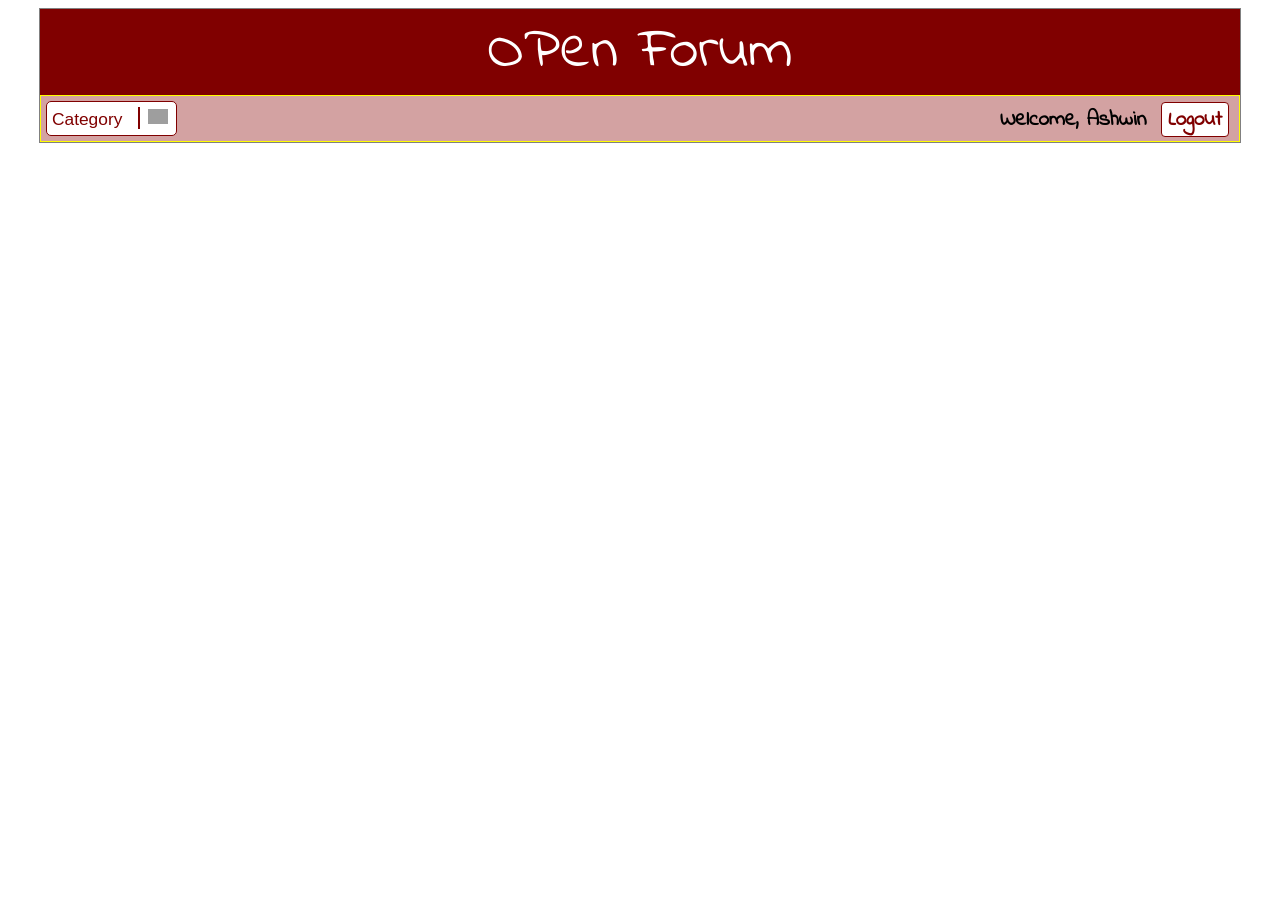
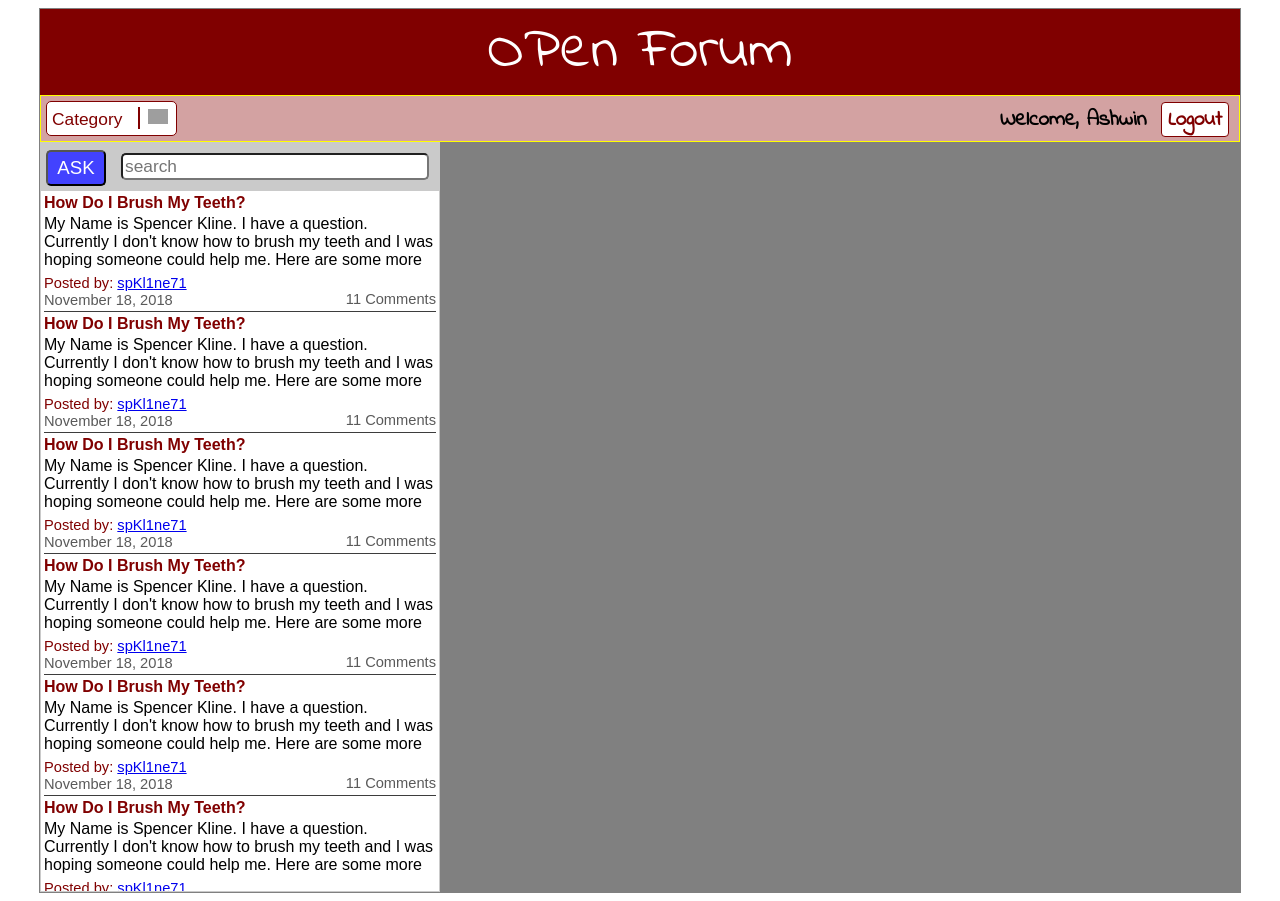
Before and after one commit to amahesh98/CS252_Forum, an Angular app in the folder public/: page / in a window 1280 px wide. Before the commit the page ends 800 px from the top, so only its background shows below. Built offline with nearby package versions, Linux system fonts and the light colour scheme; grey boxes are pictures that could not be loaded.

Commit message:
Questions HTML done;

```diff
--- a/public/src/app/app.component.css
+++ b/public/src/app/app.component.css
@@ -5,3 +5,10 @@ div.wrapper{
     margin:auto;
     padding:1px;
 }
+div.left{
+    width:400px;
+    /* border:1px solid red; */
+}
+div.right{
+    width:800px;
+}
--- a/public/src/app/app.component.html
+++ b/public/src/app/app.component.html
@@ -3,6 +3,10 @@
 
 <div class='wrapper'>
   <app-header></app-header>
-  <!-- <router-outlet></router-outlet> -->
-
+  <div class='left'>
+      <app-questions></app-questions>
+  </div>
+  <div class='right'>
+      <router-outlet></router-outlet>
+  </div>
 </div>
--- a/public/src/app/app.module.ts
+++ b/public/src/app/app.module.ts
@@ -7,13 +7,15 @@ import { LoginComponent } from './login/login.component';
 import { HttpService } from './http.service'
 import { HttpClientModule } from '@angular/common/http'
 import { FormsModule } from '@angular/forms';
-import { HeaderComponent } from './header/header.component'
+import { HeaderComponent } from './header/header.component';
+import { QuestionsComponent } from './questions/questions.component'
 
 @NgModule({
   declarations: [
     AppComponent,
     LoginComponent,
-    HeaderComponent
+    HeaderComponent,
+    QuestionsComponent
   ],
   imports: [
     BrowserModule,
--- /dev/null
+++ b/public/src/app/questions/questions.component.css
@@ -0,0 +1,76 @@
+div.questionsWrapper{
+    background:rgb(202, 202, 202);
+    padding:1px;
+}
+div.top button{
+    width:60px;
+    background:rgb(66, 66, 255);
+    color:white;
+    font-size:14pt;
+    padding:5px 0px;
+    border-radius:5px;
+}
+div.top input{
+    font-size:13pt;
+    width:300px;
+    border-radius:5px;
+    float:right;
+    margin-top:3px;
+    margin-right:10px;
+}
+div.top{
+    margin-top:7px;
+    margin-left:5px;
+    margin-bottom:0px;
+}
+div.questions{
+    height:700px;
+    overflow:scroll;
+    background:white;
+    margin-top:5px;
+}
+div.question{
+    font-family:Arial, Helvetica, sans-serif;
+
+    border-bottom:1px solid rgb(61, 61, 61);
+    margin:3px;
+    padding-bottom:2px;
+}
+div.question p{
+    margin:0px;
+}
+div.question p.qTitle{
+    font-size:12pt;
+    font-weight:bold;
+    margin-bottom:3px;
+    color:maroon;
+}
+div.question p.qName{
+    font-size:11pt;
+    color:maroon;
+    margin-top:3px;
+}
+div.question p.qName a{
+    font-size:11pt;
+}
+div.question p.qDate{
+    font-size:11pt;
+    display:inline-block;
+    color:rgb(90, 90, 90);
+}
+div.question a.numResponses{
+    font-size:11pt;
+    display:inline-block;
+    float:right;
+    color:rgb(90, 90, 90);
+    text-decoration:none;
+}
+div.question a.numResponses:hover{
+    text-decoration: underline;
+}
+div.question p.qDesc{
+    font-size:12pt;
+    max-height:55px;
+    overflow:hidden;
+    margin-bottom:5px;
+}
--- /dev/null
+++ b/public/src/app/questions/questions.component.html
@@ -0,0 +1,65 @@
+<div class='questionsWrapper'>
+  <div class='top'>
+    <button>ASK</button>
+    <input type='text' placeholder='search'>
+  </div>
+  <div class='questions'>
+    <div class='question'>
+      <p class='qTitle'>How Do I Brush My Teeth?</p>
+      <p class='qDesc'>My Name is Spencer Kline. I have a question. Currently I don't know how to brush my teeth and I was hoping someone could help me. Here are some more words to take up space</p>
+      <p class='qName'>Posted by: <a href='#'>spKl1ne71</a></p>
+      <p class='qDate'>November 18, 2018</p>
+      <a class='numResponses' href='#'>11 Comments</a>
+    </div>
+    <div class='question'>
+      <p class='qTitle'>How Do I Brush My Teeth?</p>
+      <p class='qDesc'>My Name is Spencer Kline. I have a question. Currently I don't know how to brush my teeth and I was hoping someone could help me. Here are some more words to take up space</p>
+      <p class='qName'>Posted by: <a href='#'>spKl1ne71</a></p>
+      <p class='qDate'>November 18, 2018</p>
+      <a class='numResponses' href='#'>11 Comments</a>
+    </div>
+    <div class='question'>
+      <p class='qTitle'>How Do I Brush My Teeth?</p>
+      <p class='qDesc'>My Name is Spencer Kline. I have a question. Currently I don't know how to brush my teeth and I was hoping someone could help me. Here are some more words to take up space</p>
+      <p class='qName'>Posted by: <a href='#'>spKl1ne71</a></p>
+      <p class='qDate'>November 18, 2018</p>
+      <a class='numResponses' href='#'>11 Comments</a>
+    </div>
+    <div class='question'>
+      <p class='qTitle'>How Do I Brush My Teeth?</p>
+      <p class='qDesc'>My Name is Spencer Kline. I have a question. Currently I don't know how to brush my teeth and I was hoping someone could help me. Here are some more words to take up space</p>
+      <p class='qName'>Posted by: <a href='#'>spKl1ne71</a></p>
+      <p class='qDate'>November 18, 2018</p>
+      <a class='numResponses' href='#'>11 Comments</a>
+    </div>
+    <div class='question'>
+        <p class='qTitle'>How Do I Brush My Teeth?</p>
+        <p class='qDesc'>My Name is Spencer Kline. I have a question. Currently I don't know how to brush my teeth and I was hoping someone could help me. Here are some more words to take up space</p>
+        <p class='qName'>Posted by: <a href='#'>spKl1ne71</a></p>
+        <p class='qDate'>November 18, 2018</p>
+        <a class='numResponses' href='#'>11 Comments</a>
+      </div>
+      <div class='question'>
+        <p class='qTitle'>How Do I Brush My Teeth?</p>
+        <p class='qDesc'>My Name is Spencer Kline. I have a question. Currently I don't know how to brush my teeth and I was hoping someone could help me. Here are some more words to take up space</p>
+        <p class='qName'>Posted by: <a href='#'>spKl1ne71</a></p>
+        <p class='qDate'>November 18, 2018</p>
+        <a class='numResponses' href='#'>11 Comments</a>
+      </div>
+      <div class='question'>
+        <p class='qTitle'>How Do I Brush My Teeth?</p>
+        <p class='qDesc'>My Name is Spencer Kline. I have a question. Currently I don't know how to brush my teeth and I was hoping someone could help me. Here are some more words to take up space</p>
+        <p class='qName'>Posted by: <a href='#'>spKl1ne71</a></p>
+        <p class='qDate'>November 18, 2018</p>
+        <a class='numResponses' href='#'>11 Comments</a>
+      </div>
+      <div class='question'>
+        <p class='qTitle'>How Do I Brush My Teeth?</p>
+        <p class='qDesc'>My Name is Spencer Kline. I have a question. Currently I don't know how to brush my teeth and I was hoping someone could help me. Here are some more words to take up space</p>
+        <p class='qName'>Posted by: <a href='#'>spKl1ne71</a></p>
+        <p class='qDate'>November 18, 2018</p>
+        <a class='numResponses' href='#'>11 Comments</a>
+      </div>
+
+  </div>
+</div>
--- /dev/null
+++ b/public/src/app/questions/questions.component.ts
@@ -0,0 +1,18 @@
+import { Component, OnInit } from '@angular/core';
+import { HttpService } from '../http.service';
+
+@Component({
+  selector: 'app-questions',
+  templateUrl: './questions.component.html',
+  styleUrls: ['./questions.component.css']
+})
+export class QuestionsComponent implements OnInit {
+
+  constructor(private _httpService:HttpService) {
+
+   }
+
+  ngOnInit() {
+  }
+
+}
```
Also changed, not shown: 2 other files (tests, documents, lock files or other folders).
